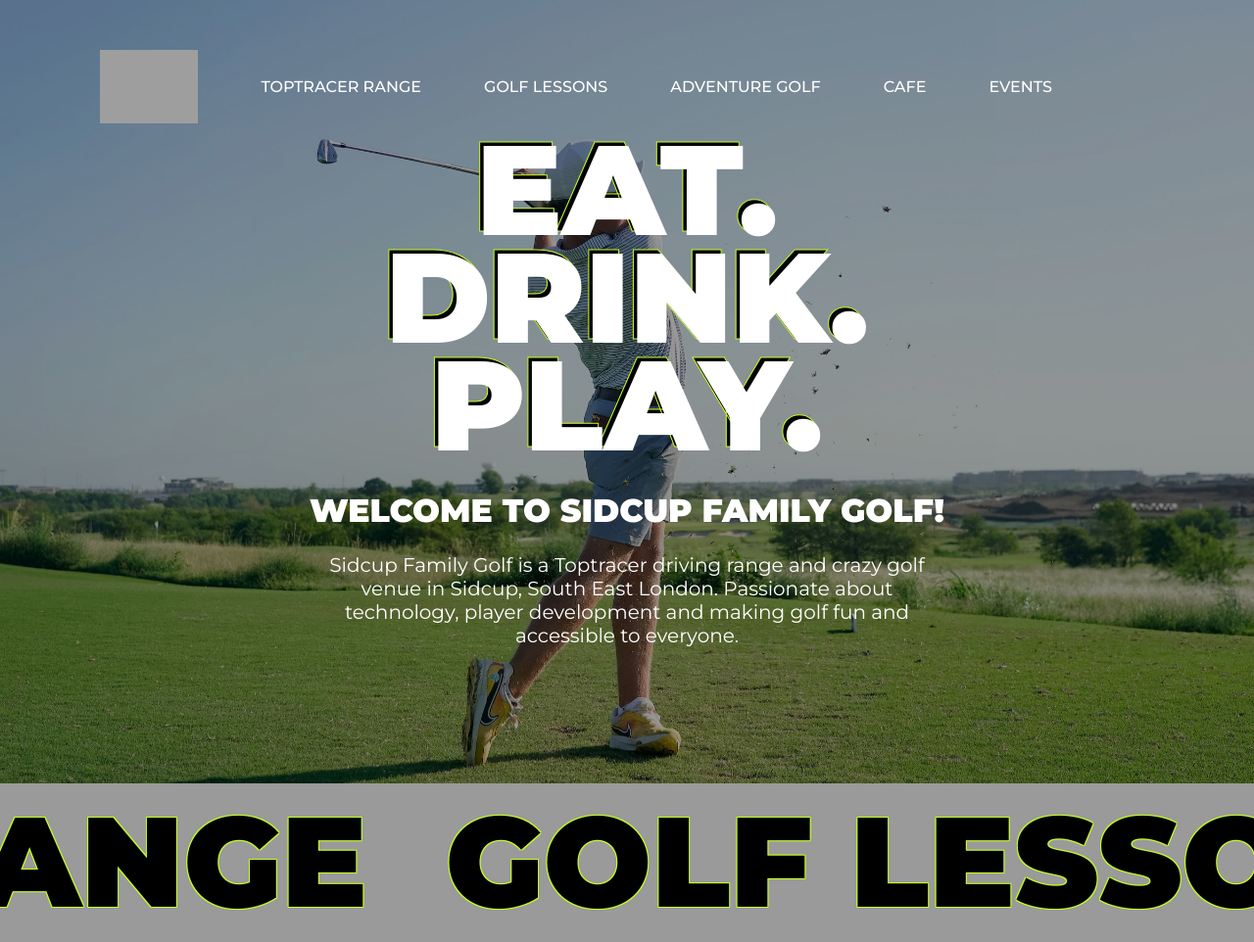
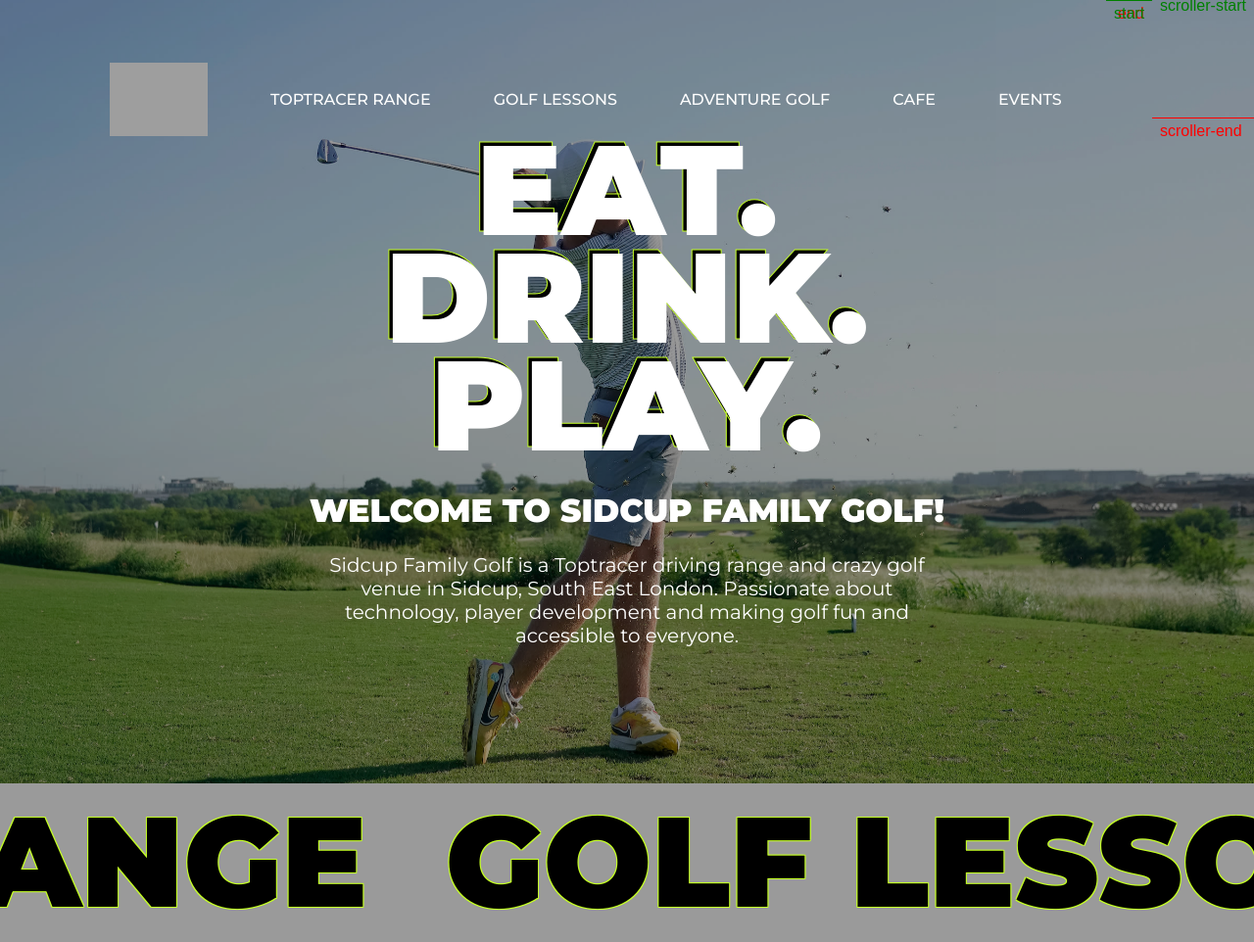
Before and after one commit to S0mSahoo/Sidcup, a plain HTML site: page index.html in a window 1280 px wide. Shown: the top 962 px of the page at 98% size. Drawn offline with nearby package versions, Linux system fonts and the light colour scheme; grey boxes are pictures that could not be loaded.

Commit message:
fifth commit

```diff
--- a/responsive.css
+++ b/responsive.css
@@ -239,7 +239,6 @@
 
 @media(max-width: 500px){
     #nav{
-        padding: 2vw 3vw;
         img{
             height: 15vw;
         }
--- a/script.js
+++ b/script.js
@@ -28,12 +28,13 @@ targets.forEach(element => {
 
 gsap.to("#nav", {
     backgroundColor: '#000',
-    padding: '2vw 8vw',
+    padding: '2rem 7rem',
     duration: 0.5,
     scrollTrigger: {
         trigger: '#nav',
-        start: 'top -10%',
-        end: 'top 5%',
+        start: 'top -1%',
+        markers: true,
+        end: 'top 15%',
         scrub: 1
     }
 })
--- a/style.css
+++ b/style.css
@@ -89,7 +89,7 @@ body {
     gap: 4rem;
     width: 100%;
     align-items: center;
-    padding: 4vw 8vw;
+    padding: 4rem 7rem;
     /* background-color: #000; */
     text-transform: uppercase;
     color: #fff;
```
